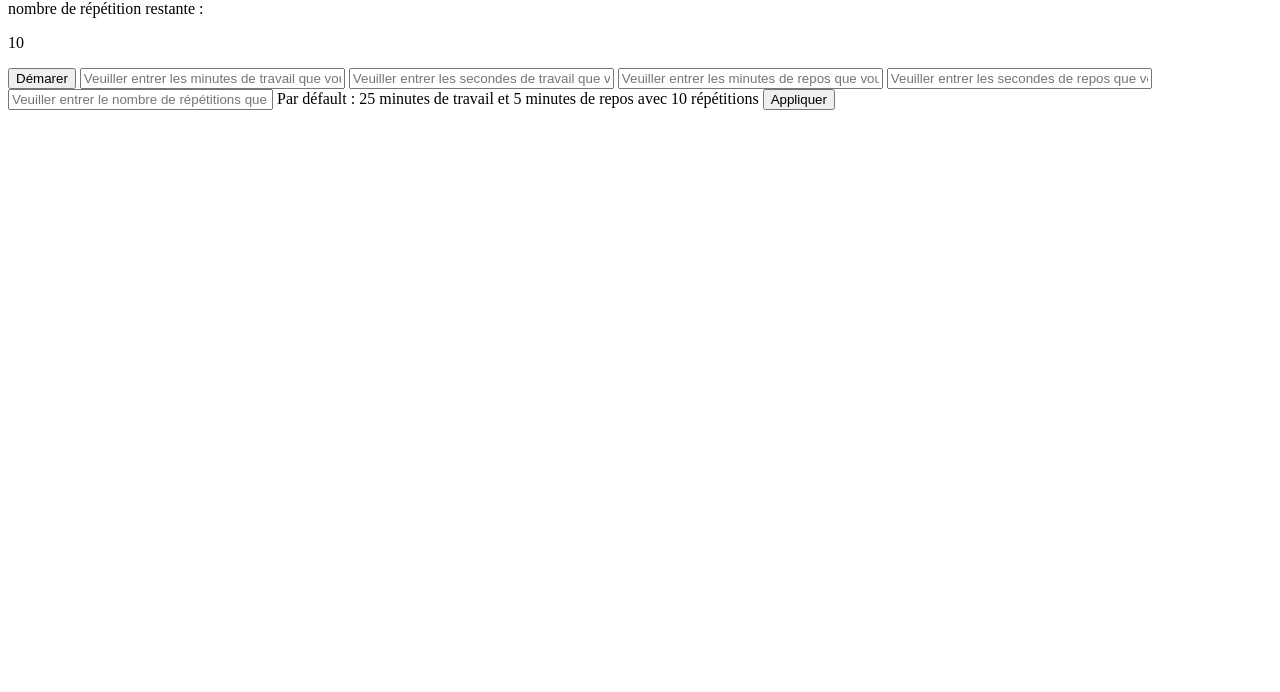
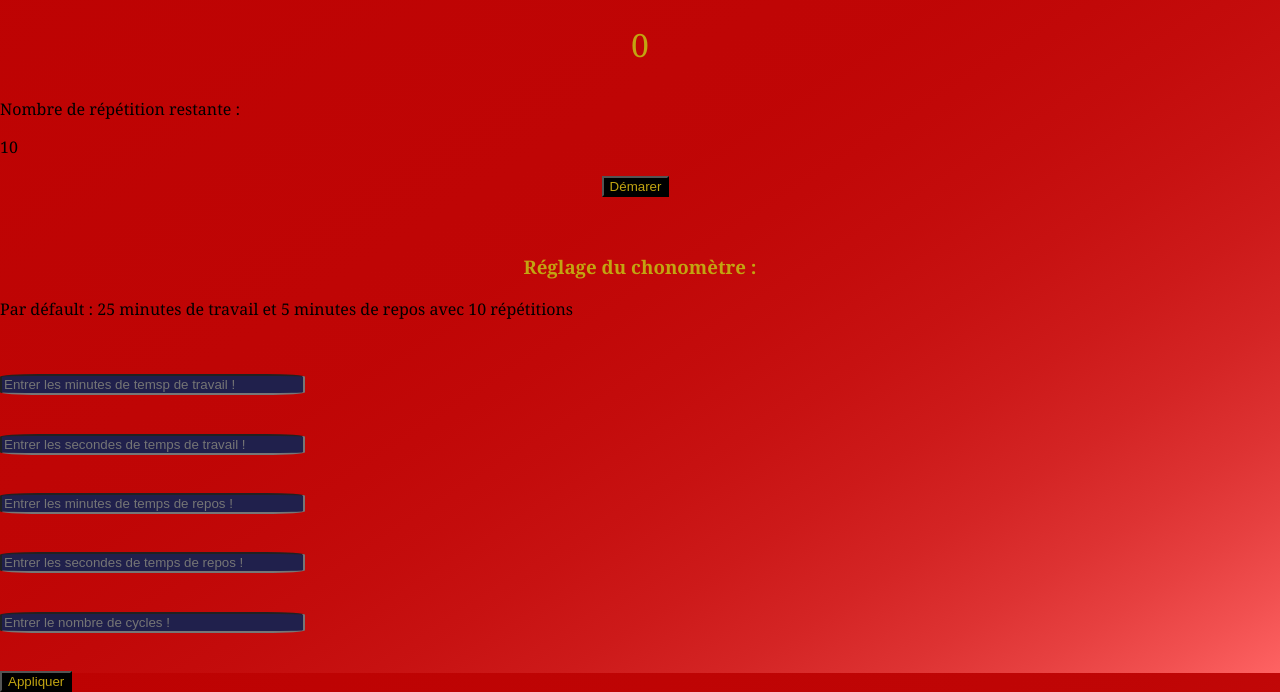
Before and after one commit to hpottier272/pomodoro_hugo, a plain HTML site: page appli.html in a window 1280 px wide. Shown: the part 148-840 px from the top of the page. Before the commit the page ends 800 px from the top, so only its background shows below. Drawn offline with Linux system fonts and the light colour scheme.

Commit message:
debut mise en forme css

```diff
--- a/appli.html
+++ b/appli.html
@@ -12,12 +12,14 @@
         <p id="affichage_sec"></p>
         <p id="affichage_repetition"></p>
         <button id = "action" type = "button" alt = "bouton de lancement du chrono" onclick="lance()">Démarer</button>
-    <input id="min_tr" alt="saisi minute de travail" size = "30" placeholder = "Veuiller entrer les minutes de travail que vous voulez !"/>
-    <input id="sec_tr" alt="saisi seconde de travail" size = "30" placeholder = "Veuiller entrer les secondes de travail que vous voulez !"/>
-    <input id="min_rp" alt="saisi minute de repos" size = "30" placeholder = "Veuiller entrer les minutes de repos que vous voulez !"/>
-    <input id="sec_rp" alt="saisi seconde de repos" size = "30" placeholder = "Veuiller entrer les secondes de repos que vous voulez !"/>
-    <input id="repeti" alt="saisi nombre de repetion" size = "30" placeholder = "Veuiller entrer le nombre de répétitions que vous voulez !"/>
-    <label >Par défault : 25 minutes de travail et 5 minutes de repos avec 10 répétitions </label>
+        <p><br></p>
+        <h3>Réglage du chonomètre : </h3>
+        <p>Par défault : 25 minutes de travail et 5 minutes de repos avec 10 répétitions </p>
+        <input id="min_tr" alt="saisi minute de travail" size = "35" placeholder = "Entrer les minutes de temsp de travail !"/>
+        <input id="sec_tr" alt="saisi seconde de travail" size = "35" placeholder = "Entrer les secondes de temps de travail !"/>
+        <input id="min_rp" alt="saisi minute de repos" size = "35" placeholder = "Entrer les minutes de temps de repos !"/>
+        <input id="sec_rp" alt="saisi seconde de repos" size = "35" placeholder = "Entrer les secondes de temps de repos !"/>
+        <input id="repeti" alt="saisi nombre de repetion" size = "35" placeholder = "Entrer le nombre de cycles !"/>
         <button id = "maj" type = "button" alt = "bouton appliquer valeur chono" onclick="valid()">Appliquer</button>
 </body>
 </html>
--- a/partie_css.css
+++ b/partie_css.css
@@ -1,6 +1,61 @@
 h1{
-    color: red;
+    color: rgb(194, 164, 17);
     text-align: center;
-    background-color: bisque;
-    border-radius: 10%;
+    background-color: rgb(19, 18, 5);
 }
+
+body{
+    margin: 0;
+    padding: 0;
+    width: 100%;
+    height: 100vh;
+    background: linear-gradient(to bottom right,rgb(189, 2, 2),85%, rgb(254, 99, 99));
+    font-family:Georgia, 'Times New Roman', Times, serif;
+}
+
+#affichage_min, #affichage_sec{
+    color: rgb(194, 164, 17);
+    font-size: xx-large;
+    text-align: center;
+
+}
+
+button{
+    color: rgb(194, 164, 17);
+    background-color: black;
+
+}
+
+#action{
+    margin-left:47%;
+}
+
+#maj{
+    margin-top: 3%;
+    margin-right: 50%;
+}
+
+h3{
+    color: rgb(194, 164, 17);
+    text-align: center;
+}
+
+
+/*
+.fond{
+    height: 100%;
+    width: 100%;
+    background-image: url("travail.jpg");
+    background-repeat: no-repeat;
+    background-size: cover;
+    background-color: black;
+    background-position: center;
+
+}
+*/
+input{
+    background-color: rgb(32, 32, 76);
+    border-radius: 13%;
+    margin-top: 3%;
+    margin-right: 50%;
+}
--- a/partie_js.js
+++ b/partie_js.js
@@ -25,7 +25,7 @@ let play = false;
 let travail = 1;
 para_sec.innerHTML = secondes;
 para_min.innerHTML = minutes;
-para_repeti.innerHTML = "<p>nombre de répétition restante : </p>" + cycle;
+para_repeti.innerHTML = "<p>Nombre de répétition restante : </p>" + cycle;
 
 
 function valid(){
@@ -53,7 +53,7 @@ function valid(){
     }
     para_min.innerHTML = minutes;
     para_sec.innerHTML = secondes;
-    para_repeti.innerHTML = "<p>nombre de répétition restante : </p>" + cycle;
+    para_repeti.innerHTML = "<p>Nombre de répétition restante : </p>" + cycle;
 
 }
 
@@ -75,7 +75,7 @@ function lance(){
         cycle = cycle_depart;
         para_sec.innerHTML = secondes;
         para_min.innerHTML = minutes;
-        para_repeti.innerHTML = "<p>nombre de répétition restante : </p>" + cycle;
+        para_repeti.innerHTML = "<p>Nombre de répétition restante : </p>" + cycle;
         bouton.textContent = "Démarer";
     };
     tictictic();
@@ -89,7 +89,7 @@ function tictictic() {
         secondes--;
         para_sec.innerHTML = secondes;
         para_min.innerHTML = minutes;
-        para_repeti.innerHTML = "<p>nombre de répétition restante : </p>" + cycle;
+        para_repeti.innerHTML = "<p>Nombre de répétition restante : </p>" + cycle;
 
         if (secondes == 0 && minutes == 0) {
             travail ++;
@@ -106,7 +106,7 @@ function tictictic() {
                 para_sec.innerHTML = secondes;
                 para_min.innerHTML = minutes;
                 if (cycle >= 0){
-                    para_repeti.innerHTML = "<p>nombre de répétition restante : </p>" + cycle;
+                    para_repeti.innerHTML = "<p>Nombre de répétition restante : </p>" + cycle;
                 }
             }
 
```
Lines whose indentation alone changed are shown as unchanged.
